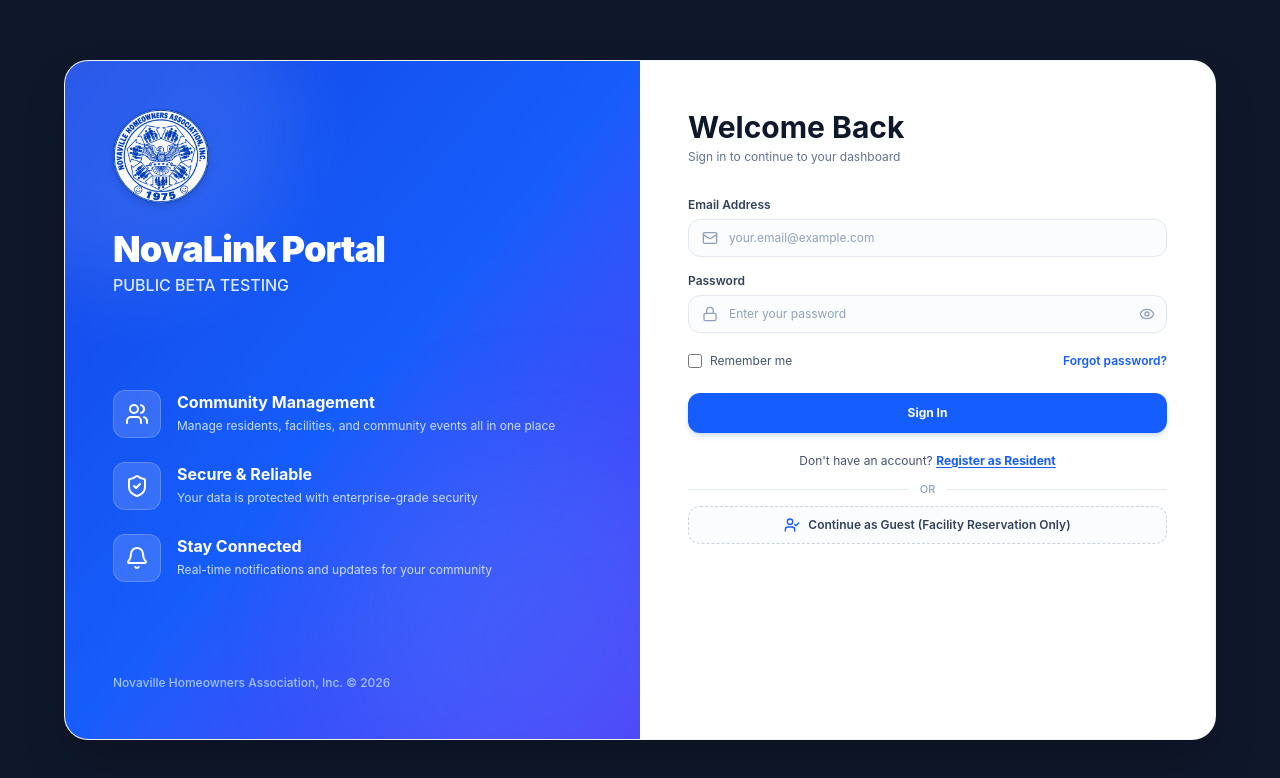
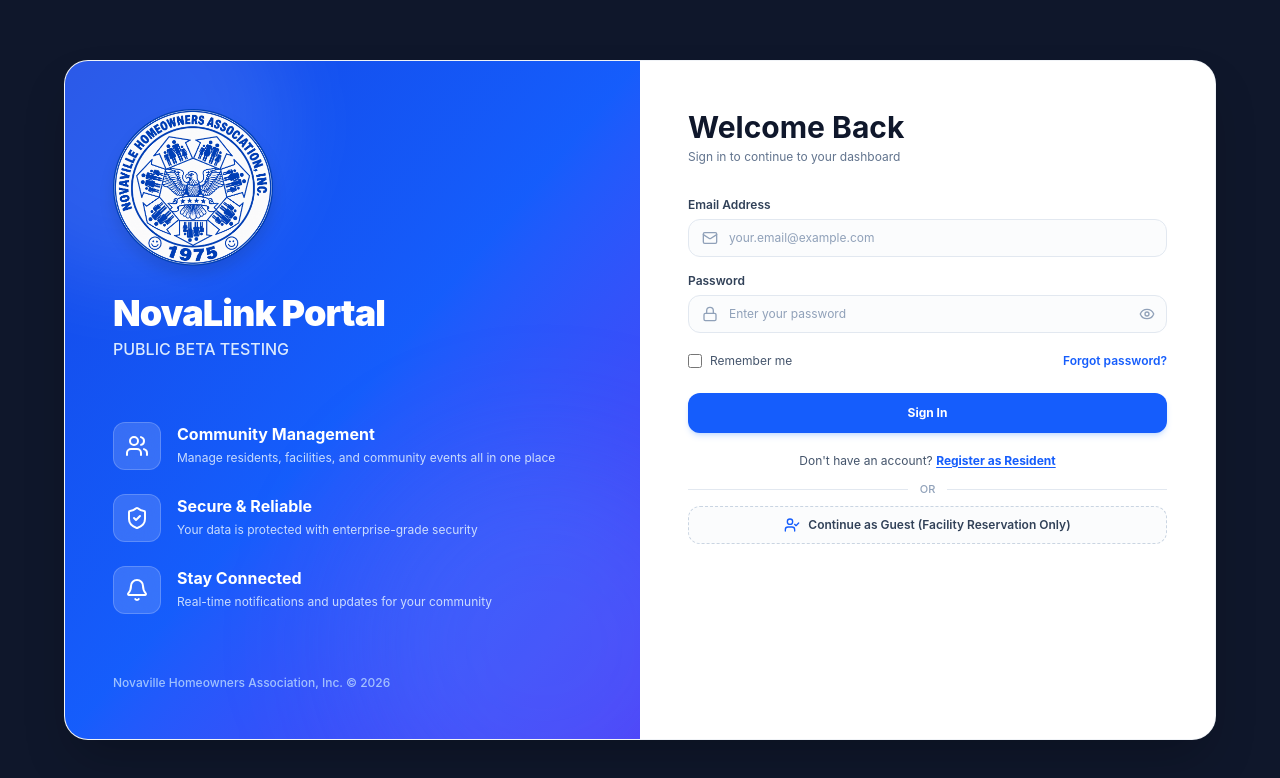
Before and after one commit to Clarence212/novalink, a React (Vite) app: page / in a window 1280 px wide. Shown: the top 778 px of the page. Built offline with nearby package versions, Linux system fonts and the light colour scheme; no server answers.

Commit message:
style: significantly increase NHAI Insignia logo size

```diff
--- a/src/components/Navbar.jsx
+++ b/src/components/Navbar.jsx
@@ -28,8 +28,8 @@ export const Navbar = ({ onSignOut, onOpenEmailLog, onSearchModule, toggleSideba
           <Menu className="w-5 h-5" />
         </button>
 
-        <div className="flex items-center gap-2.5">
-          <img src="/NHAI_Insignia.png" alt="NHAI Insignia" className="w-9 h-9 object-contain shrink-0" />
+        <div className="flex items-center gap-3">
+          <img src="/NHAI_Insignia.png" alt="NHAI Insignia" className="w-11 h-11 object-contain shrink-0 drop-shadow-xs" />
           <div>
             <div className="text-sm font-extrabold text-slate-800 tracking-tight leading-none">NovaLink Portal</div>
             <div className="text-[10px] text-slate-400 font-medium mt-0.5">HOA Management System</div>
--- a/src/views/LoginView.jsx
+++ b/src/views/LoginView.jsx
@@ -128,7 +128,7 @@ export const LoginView = ({ onLoginSuccess, onGuestMode }) => {
           { }
           <div class="relative z-10 space-y-6">
             <div className="mb-6">
-              <img src="/NHAI_Insignia.png" alt="NHAI Insignia" className="w-24 h-24 object-contain drop-shadow-md" />
+              <img src="/NHAI_Insignia.png" alt="NHAI Insignia" className="w-36 h-36 lg:w-40 lg:h-40 object-contain drop-shadow-xl" />
             </div>
 
             <div>
```
